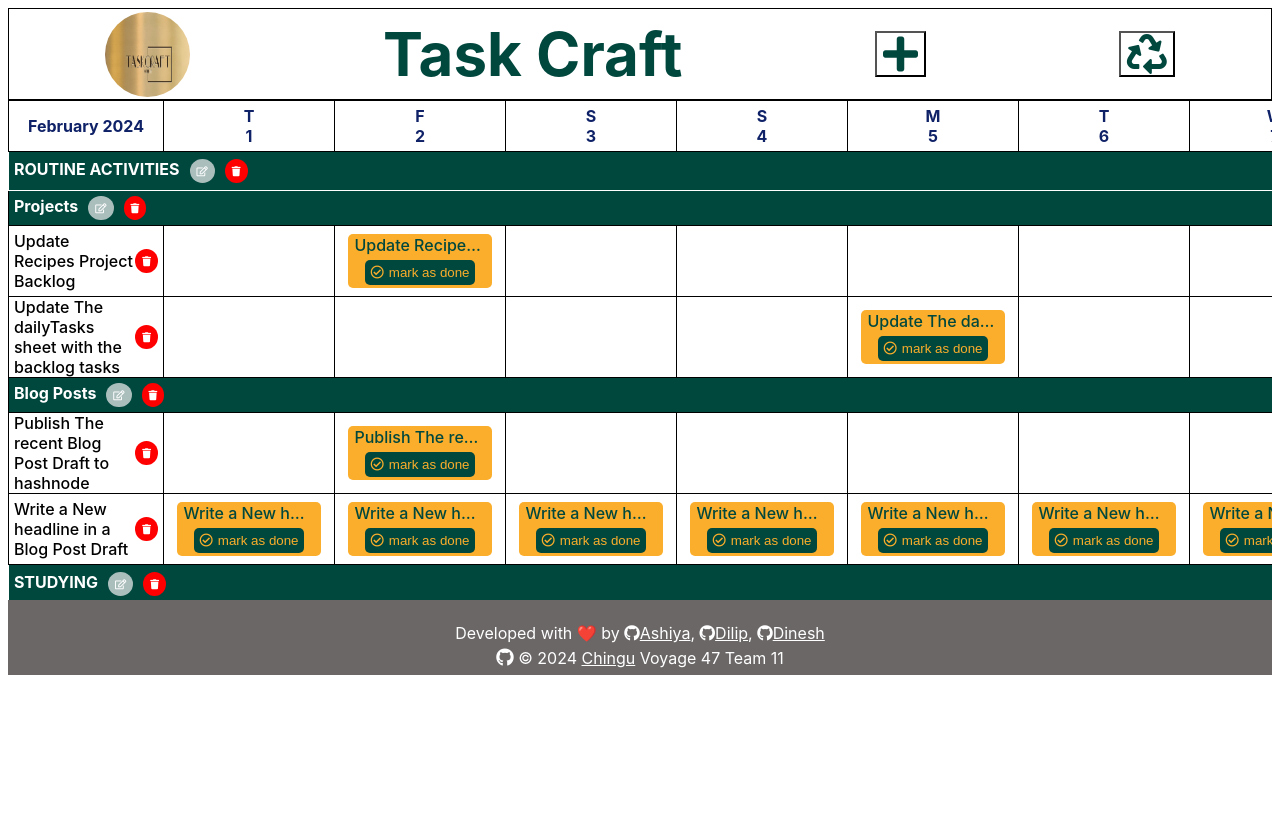
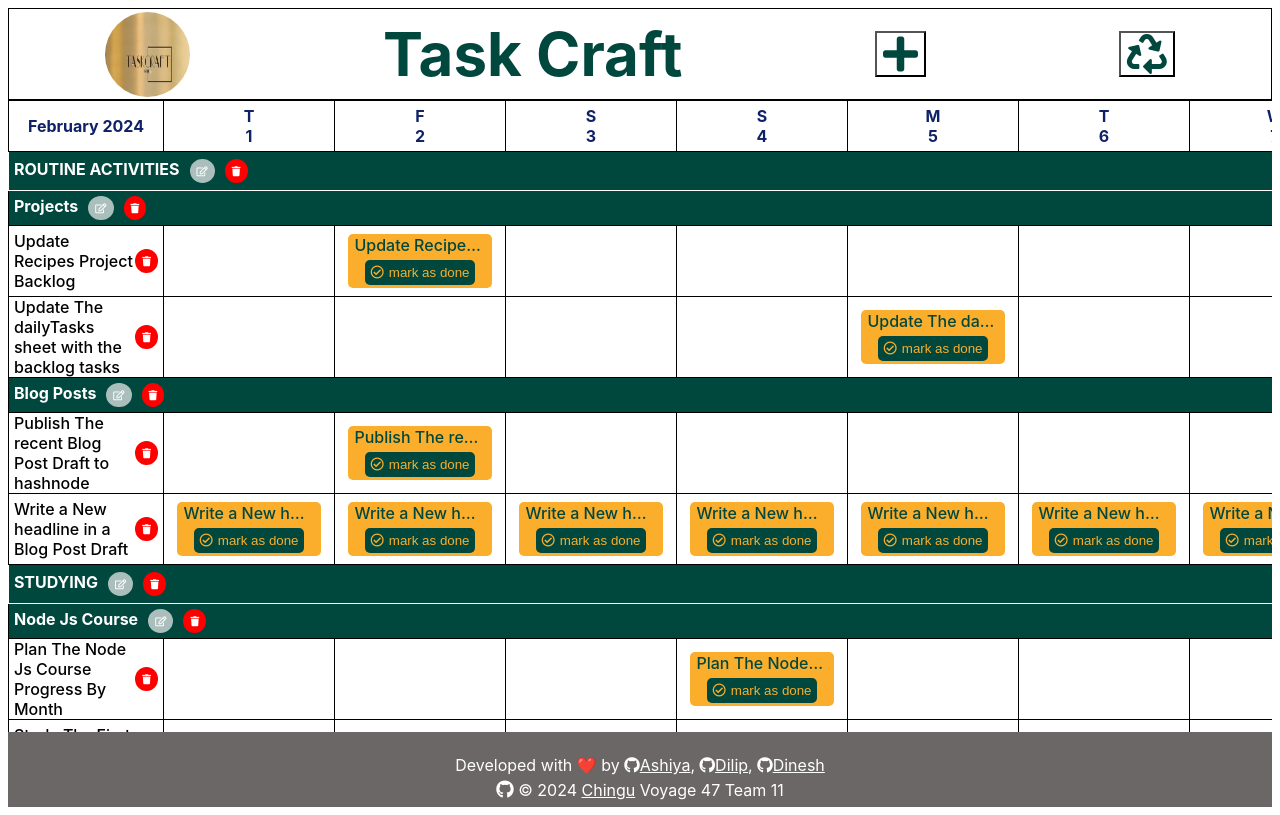
Before and after one commit to chingu-voyages/v47-tier2-team-11, a React (Vite) app in the folder task-craft/: page / in a window 1280 px wide. Built offline with nearby package versions, Linux system fonts and the light colour scheme.

Commit message:
Change table div height from px to vh

```diff
--- a/task-craft/src/App.jsx
+++ b/task-craft/src/App.jsx
@@ -21,9 +21,9 @@
   }, []);
 
   const handleSetData = (updatedData) => {
-    setData(updatedData)
+    setData(updatedData);
     localStorage.setItem("taskCraftData", JSON.stringify(updatedData));
-  }
+  };
 
   // Generate dates and days for the current month
   useEffect(() => {
@@ -59,7 +59,7 @@
   return (
     <>
       <Header data={data} />
-      <div style={{  overflowX: "auto", maxHeight: "500px", maxWidth: "100%" }}>
+      <div style={{ overflowX: "auto", maxHeight: "79vh", maxWidth: "100%" }}>
         <table>
           <thead>
             <tr>
```
Lines whose indentation alone changed are shown as unchanged.
